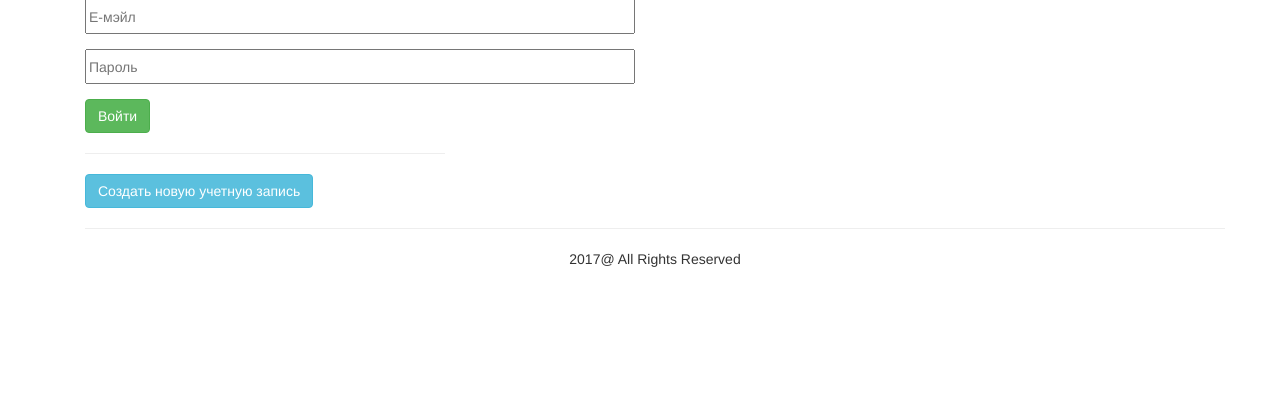
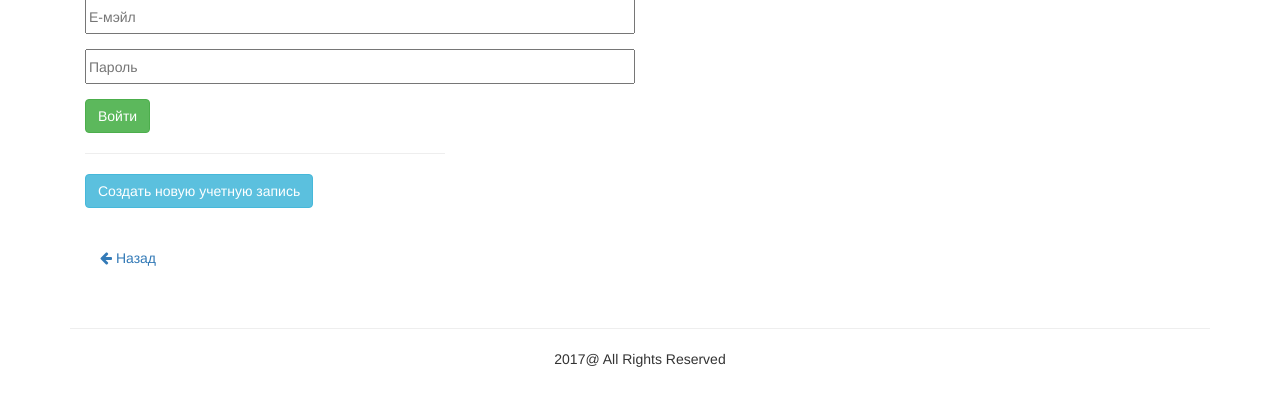
Before and after one commit to Criro777/RSS, a PHP site: template app/views/User/login.php in a window 1280 px wide. Shown: the part 181-587 px from the top of the page. Run offline with PHP 8.4, Linux system fonts and the light colour scheme; the template is opened without the code that fills it, so the values that code supplies are empty.

Commit message:
Внесены небольшие поправки в файлы представлений

```diff
--- a/app/views/User/login.php
+++ b/app/views/User/login.php
@@ -34,5 +34,9 @@
                     </form>
                 </div>
             </div>
+
+            <div class="container" style="margin-top:40px;margin-bottom: 40px;"><a id="back" href="/article/list"><i
+                        class="fa fa-arrow-left"></i> Назад</a></div>
+        </div>
         </div>
     </div>
--- a/app/views/User/register.php
+++ b/app/views/User/register.php
@@ -35,9 +35,8 @@
             </form>
 
             <br/>
-            <div class="container" style="margin-top:40px;margin-bottom: 40px;"><a id="back" href="/"><i
-                        class="fa fa-arrow-left"></i>
-                    На Главную</a></div>
+            <div class="container" style="margin-top:40px;margin-bottom: 40px;"><a id="back" href="/article/list"><i
+                        class="fa fa-arrow-left"></i> Назад</a></div>
         </div>
     </div>
 </div>
```
